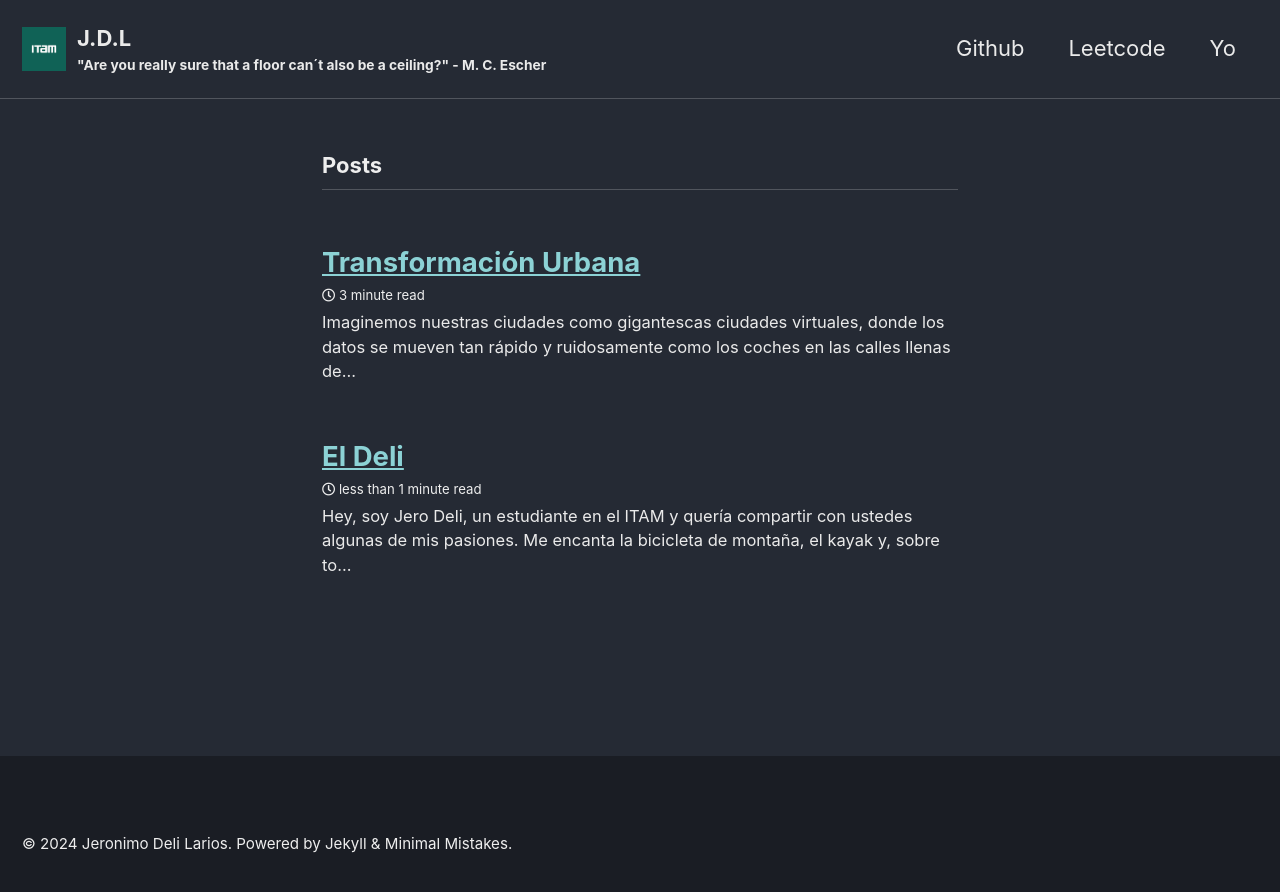
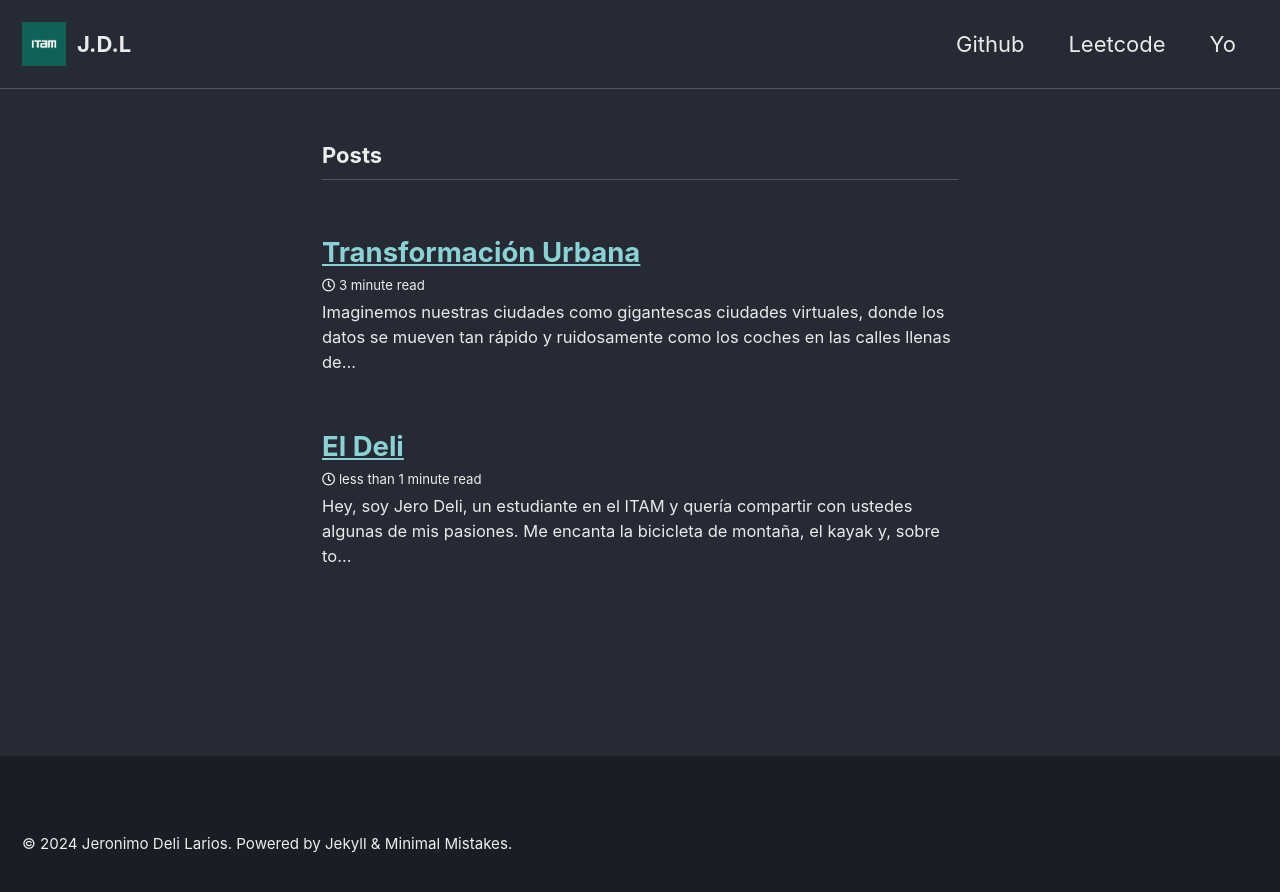
Before and after one commit to Jero110/Jero110.github.io, a Jekyll site: the page built from my-jekyll-site/index.markdown, in a window 1280 px wide. Shown: the top 892 px of the page. Built offline with Jekyll 4.4.1, drawn with Linux system fonts in a browser that asks for light colours; cached includes are drawn as plain includes.

Commit message:
Update _config.yml

```diff
--- a/_config.yml
+++ b/_config.yml
@@ -19,7 +19,7 @@ locale: "en-US"
 title: "J.D.L"
 
 title_separator: "-"
-subtitle: '"Are you really sure that a floor can´t also be a ceiling?" - M. C. Escher'
+subtitle: #'"Are you really sure that a floor can´t also be a ceiling?" - M. C. Escher'
 name: "Jeronimo Deli Larios"
 description: "Lo más hermoso que veras en tu vida"
 url: # the base hostname & protocol for your site e.g. "https://mmistakes.github.io"
```
